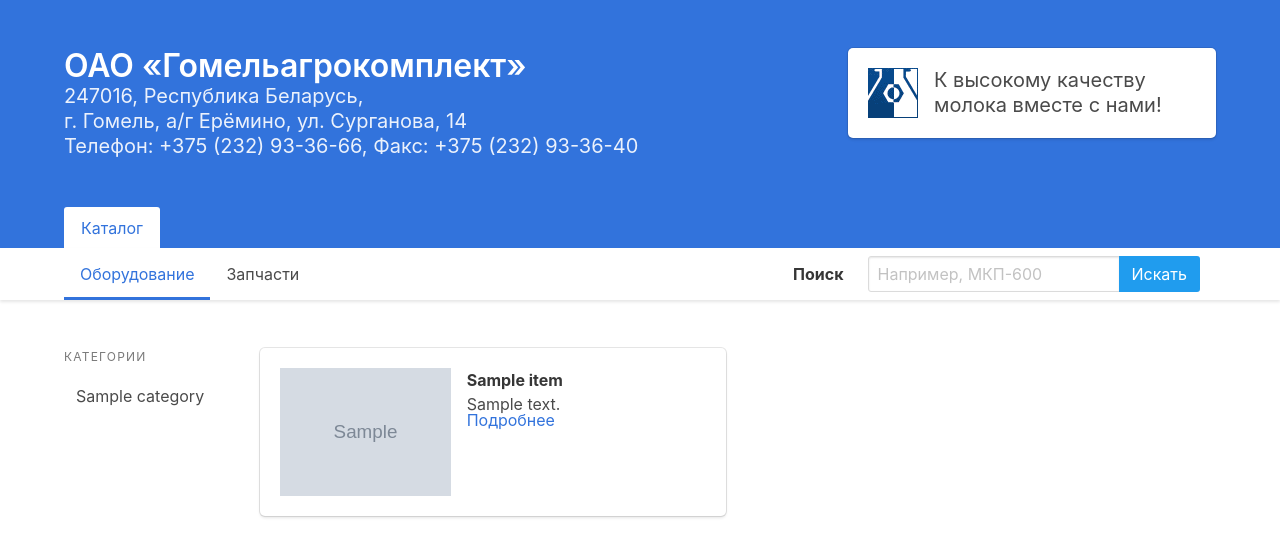
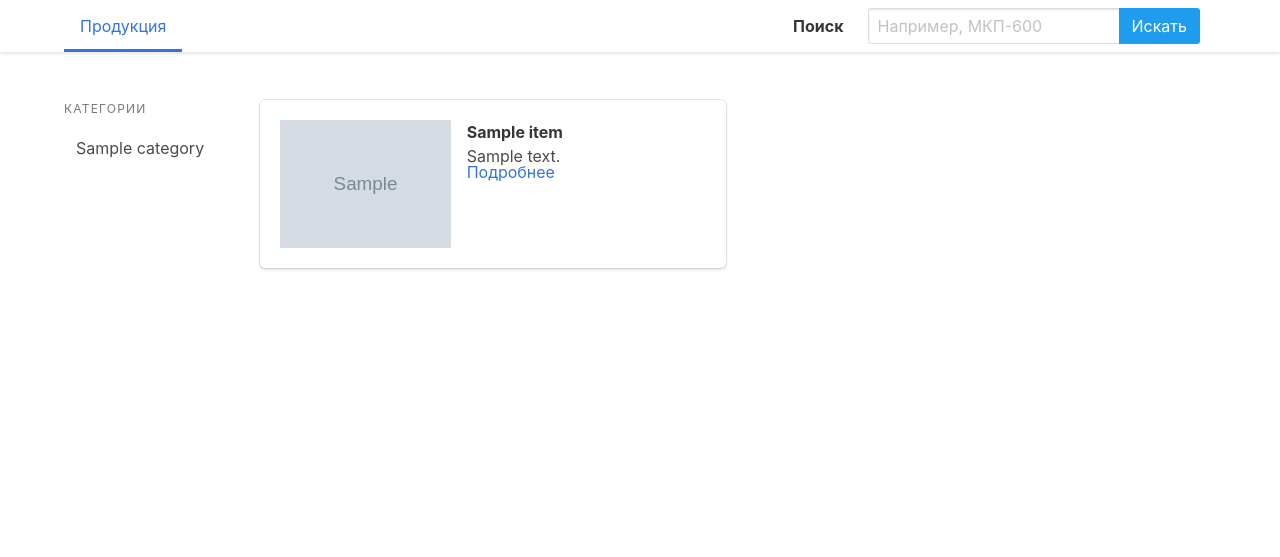
Before and after one commit to solaire-off/gomel-agro-complect, a Django app: page / in a window 1280 px wide. Shown: the top 557 px of the page. Run offline with Django 3.2, Linux system fonts and the light colour scheme; tables that the repository leaves empty hold one stand-in row (values such as "Sample post"); grey boxes marked "Sample" are stand-in pictures; some libraries are stand-ins or nearby versions.

Commit message:
Search  by category, change design, fix close form

```diff
--- a/catalog/static/js/script.js
+++ b/catalog/static/js/script.js
@@ -124,15 +124,25 @@
 
                     successMessage = 'Спасибо! Данные успешно отправлены';
                     $orderForm.parentElement.insertAdjacentHTML('afterbegin', '<div class="notification is-link"><button class="delete js-close-popup"></button>' + successMessage  + '</div>');
+                    $newDeleteButtons = document.querySelector('.delete');
 
-                    $newDeleteButtons = document.querySelector('.delete');
+
+
                     $newNotification  = $newDeleteButtons.parentElement;
-                    $newDeleteButtons.addEventListener('click', function() {
-                        $newNotification.remove();
-                        $contactPopup.style.display = 'none';
-                        toggleClass($html, 'overflow-hidden');
 
-                    });
+                    // $newDeleteButtons.addEventListener('click', function() {
+                    //     $newNotification.remove();
+                    //     $contactPopup.style.display = 'none';
+                    //     toggleClass($html, 'overflow-hidden');
+                    // });
+
+                    document.addEventListener('click', function (e) {
+                        if (hasClass(e.target, 'delete')) {
+                            $newNotification.remove();
+                            $contactPopup.style.display = 'none';
+                            toggleClass($html, 'overflow-hidden');
+                        }
+                    }, false);
                 }
                 else {
                     console.log("Sending error")
--- a/catalog/templates/catalog/base.html
+++ b/catalog/templates/catalog/base.html
@@ -9,62 +9,23 @@
         <link rel="stylesheet" href="{% static 'css/style.css' %}">
     </head>
 <body>
-    <section class="hero is-link">
-        <div class="hero-body">
-            <div class="container">
-                <div class="columns is-vcentred">
-                    <div class="column">
-                        <p class="title">ОАО «Гомельагрокомплект»</p>
-                        <p class="subtitle">
-                        247016, Республика Беларусь,<br/>
-                        г. Гомель, а/г Ерёмино, ул. Сурганова, 14<br/>
-                        Телефон: +375 (232) 93-36-66, Факс: +375 (232) 93-36-40
-                        </p>
-                    </div>
-                    <div class="column is-4">
-                        <div class="box">
-                            <div class="media">
-                                <div class="media-left">
-                                    <figure class="image">
-                                        <img src="{% static 'img/logo.png' %}" alt="">
-                                    </figure>
-                                </div>
-                                <div class="media-content">
-                                    <div class="content">
-                                        <p style="color:#4a4a4a" class="subtitle">К высокому качеству молока вместе с нами!</p>
-                                    </div>
-                                </div>
-                            </div>
-                        </div>
-                    </div>
-                </div>
-            </div>
-        </div>
-        <div class="hero-foot">
-            <div class="container">
-                <nav class="tabs is-boxed">
-                    <ul>
-                        <li class="is-active"><a href="/">Каталог</a></li>
-                        {% if request.user.is_superuser %}
-                        <li><a href="{% url 'admin:index' %}">Панель админстратора</a></li>
-                        {% endif %}
-                    </ul>
-                </nav>
-            </div>
-        </div>
-    </section>
-
-
-
     <nav class="navbar has-shadow">
         <div class="container">
             <div class="navbar-tabs">
-                <a class="navbar-item is-tab {% if category  %}is-active{% endif %}" href="{% url 'items_list' %}">Оборудование</a>
-                <a class="navbar-item is-tab {% if not category %}is-active{% endif %}" href="{% url 'details_list' %}">Запчасти</a>
+                <a class="navbar-item is-tab is-active" href="{% url 'items_list' %}">Продукция</a>
+                {% if request.user.is_superuser %}
+                <a class="navbar-item is-tab" href="{% url 'admin:index' %}">Панель админстратора</a>
+                {% endif %}
             </div>
             <div class="navbar-end">
                 <div class="navbar-item">
-                    <form action="/" method="GET">
+                {% if query_category %}
+                <form action="{% url 'items_list' %}" method="GET">
+                {% elif selected_category %}
+                <form action="{% url 'items_list' %}" method="GET">
+                {% else %}
+                <form action="{% url 'items_list' %}" method="GET">
+                {% endif %}
                     <div class="field is-grouped">
                         <div class="field is-horizontal">
                             <div class="field-label is-normal">
@@ -74,6 +35,11 @@
                                 <div class="field has-addons">
                                     <p class="control">
                                     <input required class="input" type="text" name="q" {% if query %} value="{{ query}}" {% endif %}  placeholder="Например, МКП-600">
+                                    {% if query_category %}
+                                    <input type="hidden" name="category" value="{{ query_category.url }}">
+                                    {% elif selected_category %}
+                                    <input type="hidden" name="category" value="{{ selected_category.url }}">
+                                    {% endif %}
                                     </p>
                                     <div class="control">
                                         {% if query %}
@@ -100,6 +66,16 @@
     {% block content %}
     {% endblock %}
 
+    <div id="contact-popup" class="modal">
+        <div class="modal-content">
+            <div class="modal-header content">
+                <p class="title is-4 has-text-centered has-text-white">Отправить заявку</p>
+            </div>
+            <div class="modal-body">
+                {% include "orders/order_form.html" with form=order_form item=item %}
+            </div>
+        </div>
+    </div>
     <script src="{% static 'js/libs/imask.min.js' %}"></script>
     <script src="{% static 'js/script.js' %}"></script>
 
--- a/catalog/templates/catalog/catalog_items.html
+++ b/catalog/templates/catalog/catalog_items.html
@@ -7,11 +7,25 @@
                 {% if category %}
                 <div class="column is-3-tablet is-2-desktop">
                     <aside class="menu">
-                        <p class="menu-label">Категории {% if selected_category %}<a style="float:right" href="{% url 'items_list' %}">СБРОСИТЬ</a>{% endif %}</p>
+                        <p class="menu-label">
+                            {% if query %}
+                            Фильтр {% if query_category %}<a style="float:right" href="{% url 'items_list' %}?q={{ query }}">СБРОСИТЬ</a>{% endif %}
+                            {% else %}
+                            Категории {% if selected_category %}<a style="float:right" href="{% url 'items_list' %}">СБРОСИТЬ</a>{% endif %}
+                            {% endif %}
+                        </p>
                         <ul class="menu-list">
                             <li>
                                 {% for item in category %}
-                                <a href="/{{ item.url }}" {% if selected_category.title == item.title %}class="is-active"{% endif %}>{{ item.title  }}</a>
+                                <a
+                                    {% if query %}
+                                    href="/?q={{ query }}&category={{ item.url }}" {% if query_category.title == item.title %}class="is-active"{% endif %}
+                                    {% else %}
+                                    href="/{{ item.url }}" {% if selected_category.title == item.title %}class="is-active"{% endif %}
+                                    {% endif %}
+                                   >
+                                   {{ item.title  }}
+                                </a>
                                 {% endfor %}
                             </li>
                         </ul>
@@ -21,11 +35,17 @@
                 {% if query and not items %}
                 <div class="column">
                     <div class="columns is-multiline is-mobile">
-                        <div class="column is-6 is-offset-3">
+                        <div class="column is-10 is-offset-1">
                             <div class="content">
                                 <div class="notification">
                                     <a class="delete" href="{% url 'items_list' %}"></a>
-                                    <p>По запросу "{{ query  }}" ничего не найдено.</p>
+                                    <p>По запросу &laquo;{{ query  }}&raquo; {% if query_category %}в категории &laquo;{{ query_category.title }}&raquo; {% endif %}ничего не найдено.</p>
+                                    {% if query_category %}
+                                    <a href="{% url "items_list" %}?q={{ query }}" class="button is-outlined is-link">Поиск по всему каталогу</a>
+                                    {% else %}
+                                        <a class="button is-outlined is-link js-open-popup">Связаться со специалистом</a>
+                                    {% endif %}
+                                    </p>
                                 </div>
                             </div>
                         </div>
--- a/catalog/urls.py
+++ b/catalog/urls.py
@@ -1,9 +1,8 @@
-from django.conf.urls import url, include
+from django.conf.urls import url
 from . import views
 
 urlpatterns = [
     url(r'^$', views.items_list, name="items_list"),
-    url(r'^details/$', views.details_list, name="details_list"),
     url(r'^(?P<category_url>[-\w]+)/$',views.items_by_category, name="items_by_category"),
     url(r'^(?P<category_url>[-\w]+)/(?P<item_url>[-\w]+)/$',views.single_item, name="single_item")
 ]
--- a/catalog/views.py
+++ b/catalog/views.py
@@ -10,14 +10,18 @@
 def items_list(request):
     items = Item.objects.filter(published=True, category__published=True).order_by('-created_date')
     category = Category.objects.filter(published=True).order_by('title')
+    order_form = OrderForm
     query = request.GET.get('q')
+    query_category = request.GET.get('category')
     if query:
         items = Item.objects.filter(
             Q(published=True),
             Q(title__icontains=query) |
             Q(description__icontains=query)
             ).distinct().order_by('-created_date')
-
+        if not query_category is None:
+            query_category = get_object_or_404(Category, url=query_category)
+            items = [ item for item in items if item.category.url==query_category.url ]
     paginator = Paginator(items,8)
     page = request.GET.get('page')
     try:
@@ -27,18 +31,13 @@
     except EmptyPage:
         items = paginator.page(paginator.num_pages)
     context = {
+        'query_category' : query_category,
+        'order_form' : order_form,
         'query' : query,
         'items': items,
         'category': category
     }
     return render(request, 'catalog/catalog_items.html', context)
-
-def details_list(request):
-    list_detail = Detail.objects.filter(published=True)
-    context = {
-        'items' : list_detail
-    }
-    return render(request, 'catalog/catalog_details.html', context)
 
 def items_by_category(request, category_url):
     selected_category = get_object_or_404(Category, url=category_url)
@@ -54,7 +53,7 @@
 
 def single_item(request, category_url, item_url):
     item = get_object_or_404(Item,url=item_url)
-    if not item.published or item.category.published: raise Http404
+    if not item.published or not item.category.published: raise Http404
     category = Category.objects.filter(published=True).order_by("title")
     details = Detail.objects.filter(items=item)
     order_form = OrderForm
```
Also changed, not shown: catalog/templates/catalog/single_item.html (+1 -11 lines), orders/dashboards.py (+14 -1 lines), orders/views.py (+6 -3 lines).
